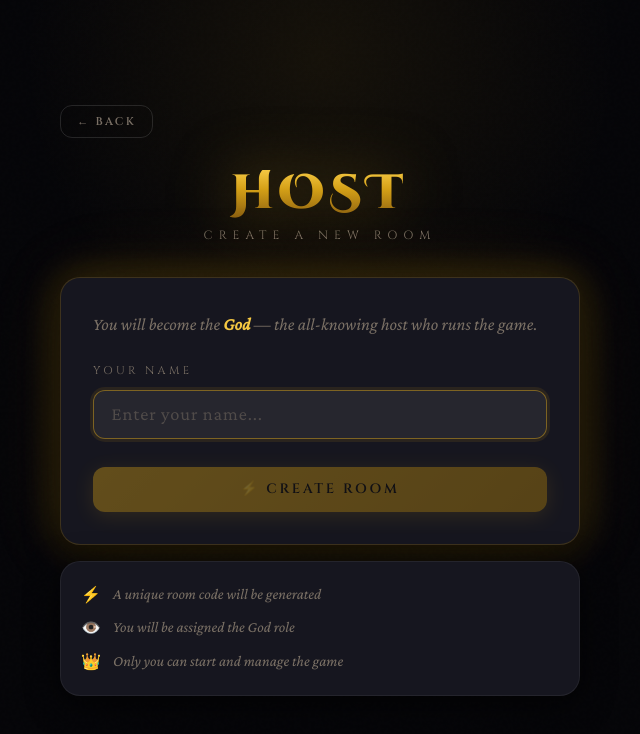
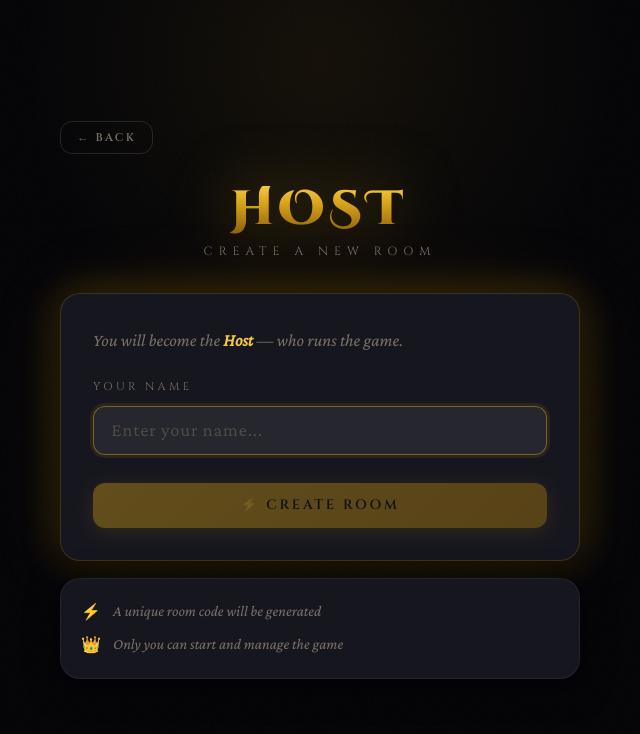
Before and after one commit to shreyaad10/Mafia-Game, a React (Vite) app in the folder frontend/: page /create in a window 1280 px wide. Shown: the top 734 px of the page, without its empty margins (320-960 px from the left). Built offline with nearby package versions, Linux system fonts and the light colour scheme; no server answers.

Commit message:
Updated join room

```diff
--- a/frontend/src/pages/CreateRoom.jsx
+++ b/frontend/src/pages/CreateRoom.jsx
@@ -54,7 +54,7 @@ export default function CreateRoom() {
 
         <div className="card card-glow-gold animate-scaleIn delay-1">
           <p className="page-subtitle" style={{ marginBottom: '1.5rem' }}>
-            You will become the <strong style={{ color: 'var(--gold-bright)' }}>God</strong> — the all-knowing host who runs the game.
+            You will become the <strong style={{ color: 'var(--gold-bright)' }}>Host</strong> — who runs the game.
           </p>
 
           {error && <div className="error-msg">{error}</div>}
@@ -97,7 +97,6 @@ export default function CreateRoom() {
           <div style={{ display: 'flex', flexDirection: 'column', gap: '0.5rem' }}>
             {[
               ['⚡', 'A unique room code will be generated'],
-              ['👁️', 'You will be assigned the God role'],
               ['👑', 'Only you can start and manage the game'],
             ].map(([icon, text]) => (
               <div key={text} style={{ display: 'flex', gap: '0.75rem', alignItems: 'flex-start' }}>
```
